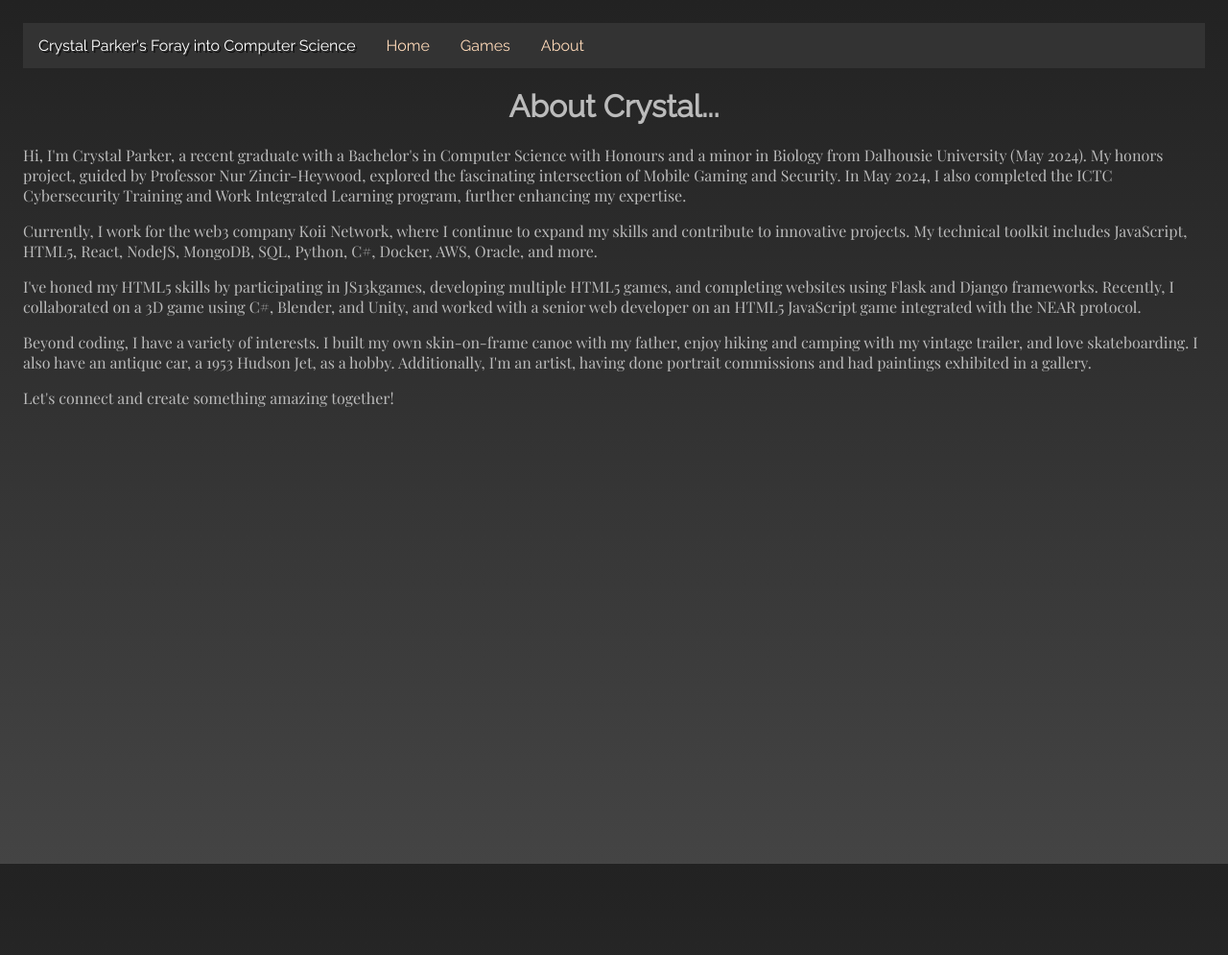
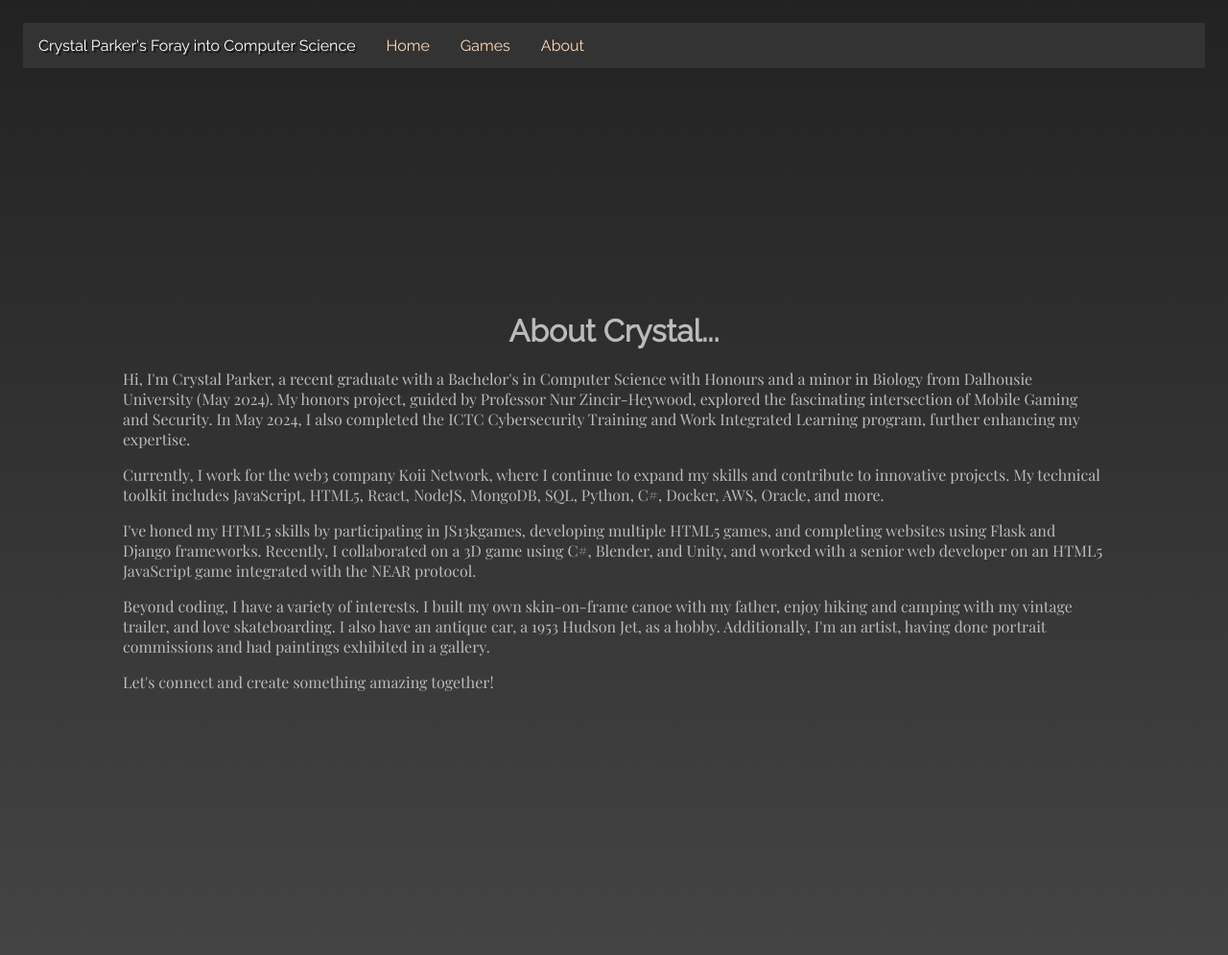
Before and after one commit to Vertfromage/Vertfromage.github.io, a Jekyll site: the page about/index.html, which Jekyll copies as it is, in a window 1280 px wide. Shown: the whole page at 96% size. Built offline with Jekyll 4.4.1, drawn with Linux system fonts in a browser that asks for light colours; before the commit the page ends 900 px from its top, so only the background shows below that.

Commit message:
Update index.html

```diff
--- a/about/index.html
+++ b/about/index.html
@@ -21,7 +21,9 @@
         <a class="active" href="https://vertfromage.github.io/about/">About</a>
       </li>
     </ul>
-    <h1>About Crystal...</h1>
+     <div class="parent">
+        <div class="container">
+           <h1>About Crystal...</h1>
 
     <p>Hi, I'm Crystal Parker, a recent graduate with a Bachelor's in Computer Science with Honours and a minor in Biology from Dalhousie University (May 2024). My honors project, guided by Professor Nur Zincir-Heywood, explored the fascinating intersection of Mobile Gaming and Security. In May 2024, I also completed the ICTC Cybersecurity Training and Work Integrated Learning program, further enhancing my expertise.</p>
 
@@ -32,5 +34,8 @@
 <p>Beyond coding, I have a variety of interests. I built my own skin-on-frame canoe with my father, enjoy hiking and camping with my vintage trailer, and love skateboarding. I also have an antique car, a 1953 Hudson Jet, as a hobby. Additionally, I'm an artist, having done portrait commissions and had paintings exhibited in a gallery.</p>
 
 <p>Let's connect and create something amazing together!</p>
+        </div>
+     </div>
+
   </body>
 </html>
```
